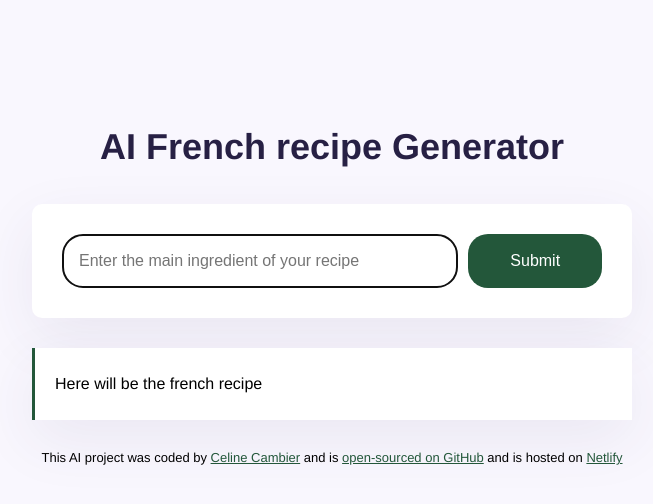
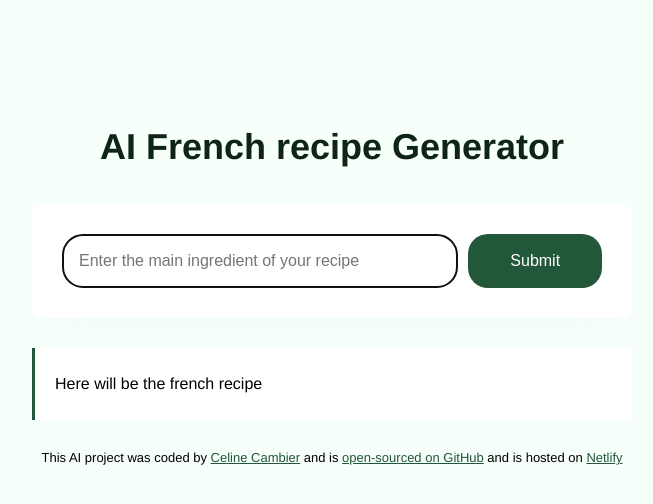
Before and after one commit to CelineCambier/french-recipe-generator, a plain HTML site: page index.html in a window 1280 px wide. Shown: the whole page, without its empty margins (308-961 px from the left). Drawn offline with Linux system fonts and the light colour scheme.

Commit message:
Changed colors

```diff
--- a/src/style.css
+++ b/src/style.css
@@ -1,10 +1,10 @@
 body {
-  background-color: #f9f7fe;
+  background-color: #f7fffb;
   font-family: Helvetica, Arial, sans-serif;
 }
 
 a {
-    color: #23573a;;
+    color: #23573a;
 }
 
 .container {
@@ -21,13 +21,13 @@ h1 {
   font-weight: 800;
   font-size: 36px;
   line-height: 1.5;
-  color: #272044;
+  color: #0f2418;
 }
 
 form {
   padding: 30px;
   background-color: white;
-  box-shadow: 0px 20px 60px rgba(65, 50, 100, 0.08);
+  box-shadow: 0px 20px 60px rgba(199, 235, 215, 0.08);
   border-radius: 10px;
   display: flex;
   margin-bottom: 30px;
@@ -35,7 +35,7 @@ form {
 
 .instructions {
   padding: 16px;
-  border: 1px solid rgba(39, 33, 66, 0.5);
+  border: 1px solid rgba(5, 14, 9, 0.5);
   width: 80%;
   font-size: 16px;
   border-radius: 20px;
@@ -61,7 +61,7 @@ form {
     line-height: 2;
     font-weight: 24px;
     border-left: 3px solid #23573a;;
-    box-shadow: 0px 20px 60px rgba(65, 50, 100, 0.08);
+    box-shadow: 0px 20px 60px rgba(199, 235, 215, 0.08);
 }
 
 footer {
```
